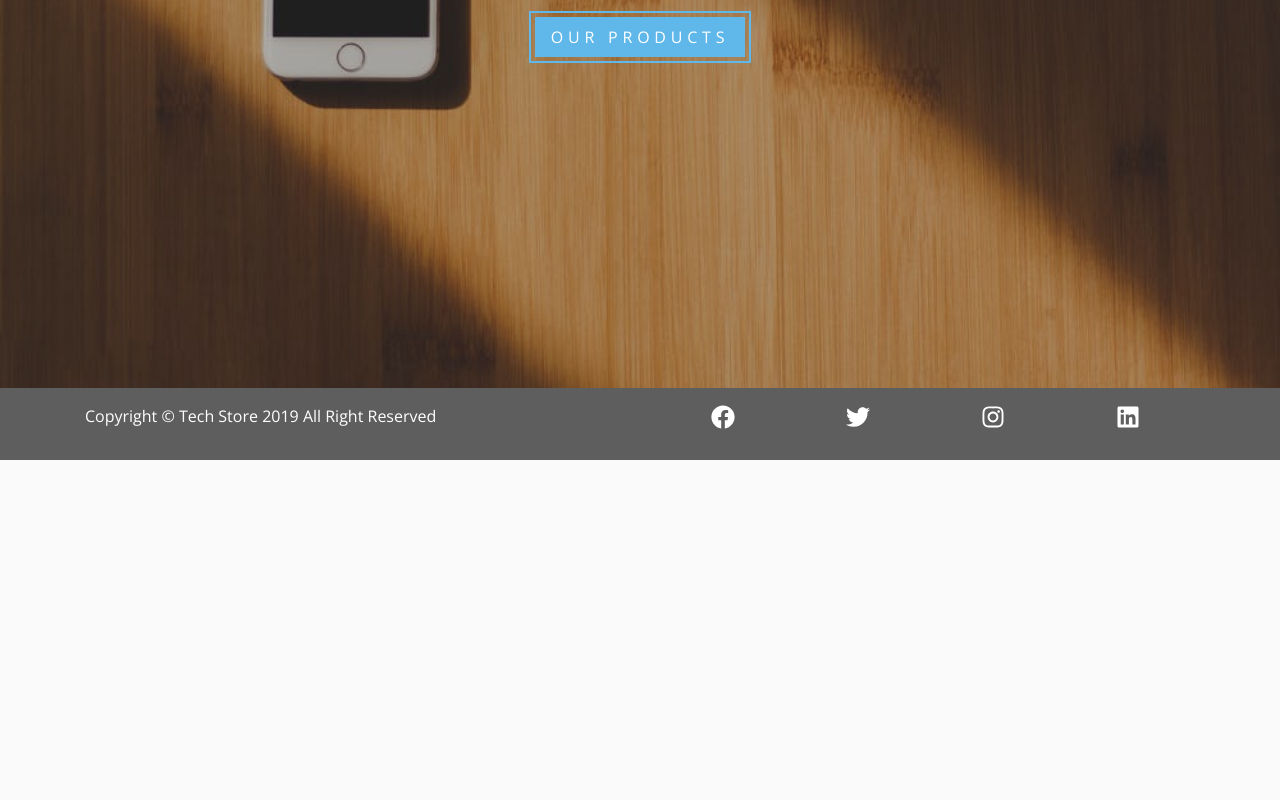
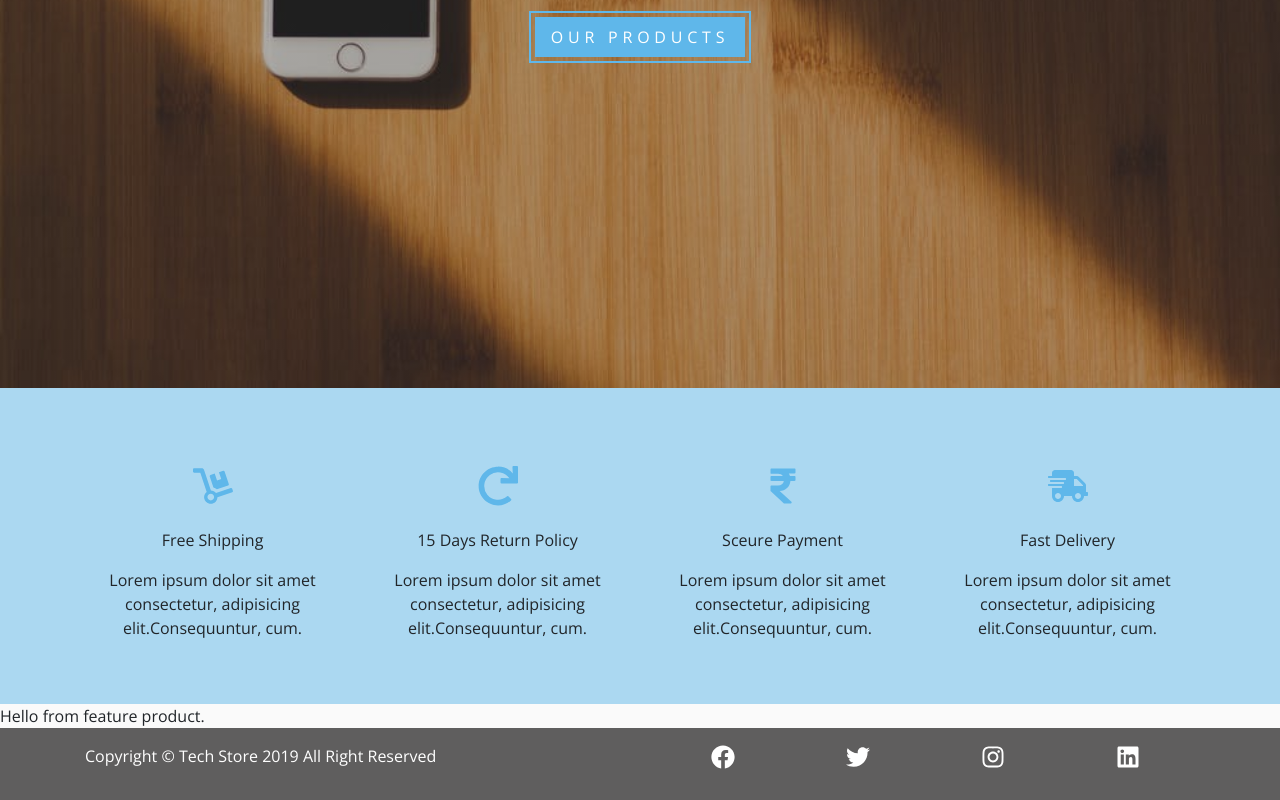
Before and after one commit to rj1995-dev/react-ecommerce-app, a React (Create React App) app: page / in a window 1280 px wide. Shown: the part 472-1272 px from the top of the page. Before the commit the page ends 932 px from the top, so only its background shows below. Built offline with nearby package versions, Linux system fonts and the light colour scheme.

Commit message:
service section commit

```diff
--- a/src/components/Footer.js
+++ b/src/components/Footer.js
@@ -17,7 +17,12 @@ export default function Footer() {
                 </div>
                 <div className="col-md-6 d-flex justify-content-around">
                   {value.socialIcons.map(item => (
-                    <a href={item.url} target="_blank" key={item.id}>
+                    <a
+                      href={item.url}
+                      target="_blank"
+                      rel="noopener noreferrer"
+                      key={item.id}
+                    >
                       {item.icon}
                     </a>
                   ))}
--- /dev/null
+++ b/src/components/HomePage/Featured.js
@@ -0,0 +1,7 @@
+import React, { Component } from "react";
+
+export default class Featured extends Component {
+  render() {
+    return <div>Hello from feature product.</div>;
+  }
+}
--- /dev/null
+++ b/src/components/HomePage/Services.js
@@ -0,0 +1,68 @@
+import React, { Component } from "react";
+import styled from "styled-components";
+import { FaDolly, FaRedo, FaRupeeSign, FaShippingFast } from "react-icons/fa";
+export default class Services extends Component {
+  state = {
+    services: [
+      {
+        id: 1,
+        icon: <FaDolly />,
+        title: "free shipping",
+        text:
+          "Lorem ipsum dolor sit amet consectetur, adipisicing elit.Consequuntur, cum."
+      },
+      {
+        id: 2,
+        icon: <FaRedo />,
+        title: "15 days return policy",
+        text:
+          "Lorem ipsum dolor sit amet consectetur, adipisicing elit.Consequuntur, cum."
+      },
+      {
+        id: 3,
+        icon: <FaRupeeSign />,
+        title: "sceure payment",
+        text:
+          "Lorem ipsum dolor sit amet consectetur, adipisicing elit.Consequuntur, cum."
+      },
+      {
+        id: 4,
+        icon: <FaShippingFast />,
+        title: "fast delivery",
+        text:
+          "Lorem ipsum dolor sit amet consectetur, adipisicing elit.Consequuntur, cum."
+      }
+    ]
+  };
+  render() {
+    return (
+      <ServiceWrapper className="py-5">
+        <div className="container">
+          <div className="row">
+            {this.state.services.map(item => {
+              return (
+                <div
+                  className="col-10 max-auto col-sm-6 col-md-3 text-center my-3"
+                  key={item.id}
+                >
+                  <div className="service-icon">{item.icon}</div>
+                  <div className="mt-3 text-capitalize">{item.title}</div>
+                  <div className="mt-3">{item.text}</div>
+                </div>
+              );
+            })}
+          </div>
+        </div>
+      </ServiceWrapper>
+    );
+  }
+}
+
+const ServiceWrapper = styled.section`
+  background: rgba(95, 183, 234, 0.5);
+
+  .service-icon {
+    font-size: 2.5rem;
+    color: var(--primaryColor);
+  }
+`;
--- a/src/pages/HomePage.js
+++ b/src/pages/HomePage.js
@@ -1,6 +1,8 @@
 import React from "react";
 import Hero from "../components/Hero";
 import { Link } from "react-router-dom";
+import Services from "../components/HomePage/Services";
+import Featured from "../components/HomePage/Featured";
 export default function HomePage() {
   return (
     <>
@@ -9,6 +11,8 @@ export default function HomePage() {
           our products
         </Link>
       </Hero>
+      <Services />
+      <Featured />
     </>
   );
 }
```
